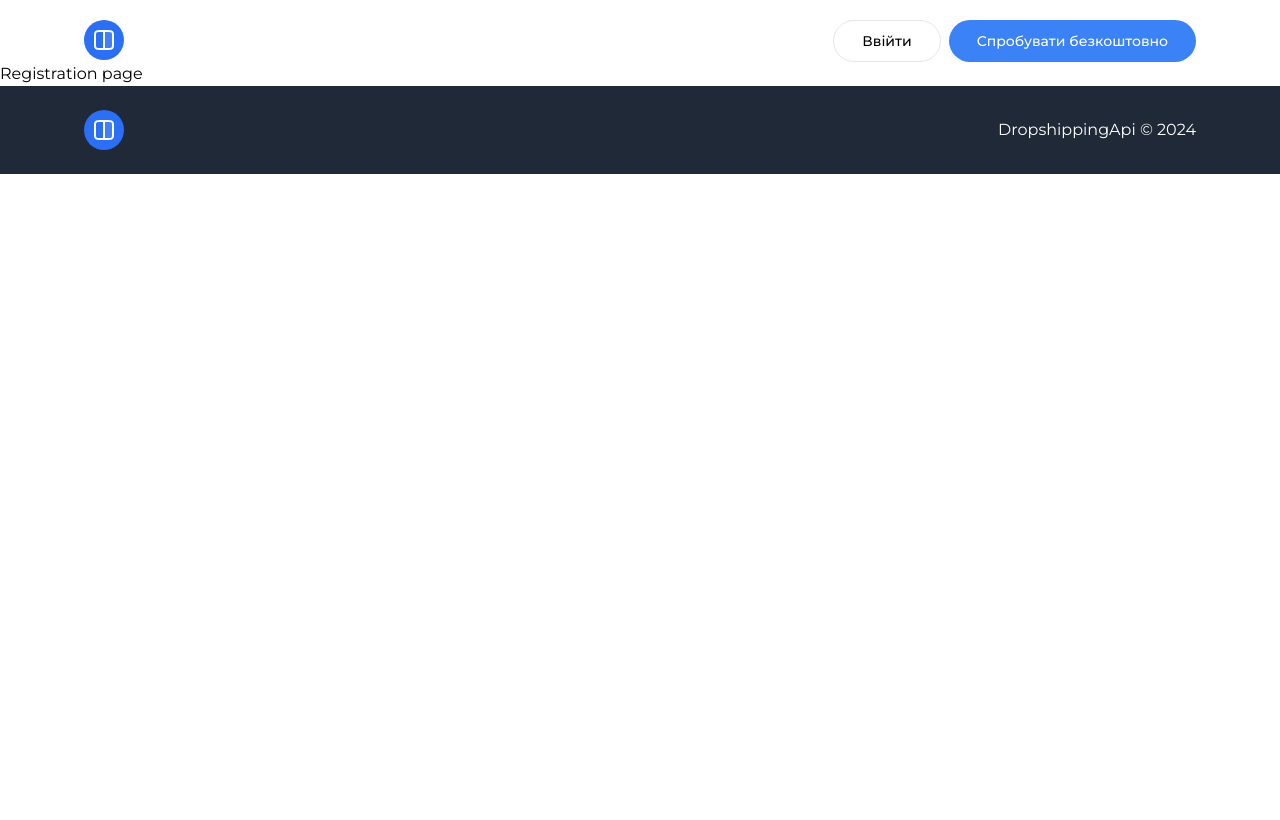
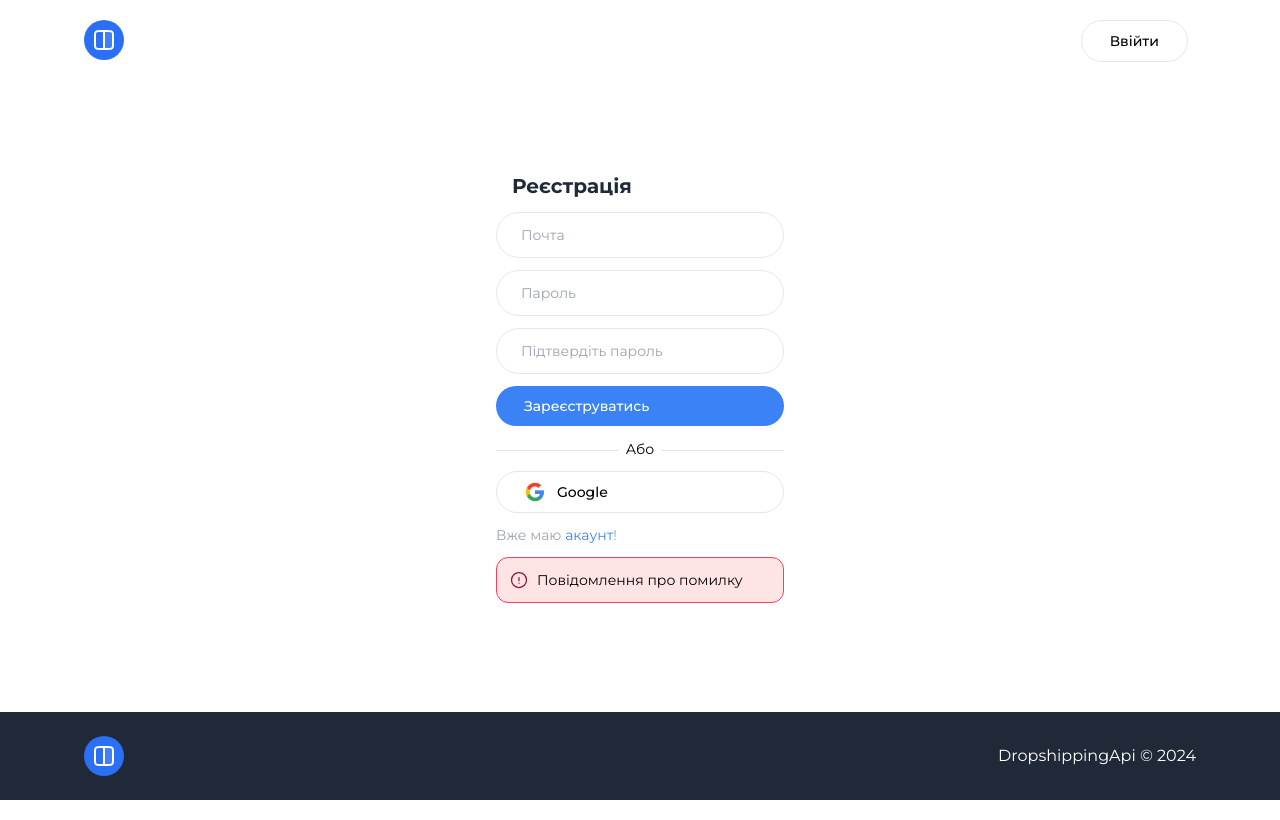
Before and after one commit to GineTik/DropshippingApi, a Next.js app in the folder frontend/: page /registration in a window 1280 px wide. Built offline with nearby package versions, Linux system fonts and the light colour scheme.

Commit message:
Added login and registration page

```diff
--- a/frontend/src/app/layout.tsx
+++ b/frontend/src/app/layout.tsx
@@ -22,10 +22,10 @@ export default function RootLayout({
 	return (
 		<html lang="en" className="h-full">
 			<body
-				className={`${montserrat.className} h-full bg-white dark:bg-zinc-900`}
+				className={`${montserrat.className} h-full bg-white dark:bg-zinc-900 flex flex-col`}
 			>
 				<Header />
-				<main className="w-full">{children}</main>
+				<main className="w-full flex-1">{children}</main>
 				<Footer />
 			</body>
 		</html>
--- /dev/null
+++ b/frontend/src/components/Authentication/ErrorMessage/ErrorMessage.tsx
@@ -0,0 +1,20 @@
+import DynamicHeroIcon from "@/components/Common/DynamicHeroIcon/DynamicHeroIcon";
+import React from "react";
+
+interface ErrorMessageProps {
+	children: string | string[];
+}
+
+const ErrorMessage = ({ children }: ErrorMessageProps) => {
+	return (
+		<div className="flex bg-rose-100 p-3 rounded-xl border border-rose-500">
+			<DynamicHeroIcon
+				icon="ExclamationCircleIcon"
+				className="min-w-5 w-5 text-rose-900"
+			/>
+			<span className="ml-2">{children}</span>
+		</div>
+	);
+};
+
+export default ErrorMessage;
--- /dev/null
+++ b/frontend/src/components/Authentication/Hr/Hr.tsx
@@ -0,0 +1,14 @@
+import React from "react";
+
+const HrWithText = () => {
+	return (
+		<>
+			<hr className="mt-3" />
+			<div className="-mt-6 text-center self-center bg-white px-2">
+				Або
+			</div>
+		</>
+	);
+};
+
+export default HrWithText;
--- /dev/null
+++ b/frontend/src/components/Authentication/Input/Input.tsx
@@ -0,0 +1,18 @@
+import React from "react";
+
+interface InputProps {
+	placeholder: string;
+	type: string;
+}
+
+const StyledInput = ({ placeholder, type }: InputProps) => {
+	return (
+		<input
+			className="border rounded-full py-3 px-6 outline-none"
+			placeholder={placeholder}
+			type={type}
+		/>
+	);
+};
+
+export default StyledInput;
--- a/frontend/src/components/Authentication/LoginPage.tsx
+++ b/frontend/src/components/Authentication/LoginPage.tsx
@@ -1,7 +1,51 @@
+"use client";
 import React from "react";
+import Section from "../Common/Section/Section";
+import H4 from "../Common/Headings/H4";
+import BlueButton from "../Common/Button/BlueButton";
+import BorderedButton from "../Common/Button/BorderedButton";
+import Link from "next/link";
+import HrWithText from "./Hr/Hr";
+import GoogleLogo from "../../../public/GoogleLogo.webp";
+import Image from "next/image";
+import RouteConstants from "../../../constants/RouteConstants";
+import Input from "./Input/Input";
 
 const LoginPage = () => {
-	return <div>Login page</div>;
+	return (
+		<Section className="flex justify-center items-center h-full">
+			<form action="" className="flex flex-col gap-3 w-72 text-sm">
+				<H4 className="ml-4">Вхід</H4>
+				<Input placeholder="Почта" type="email" />
+				<Input placeholder="Пароль" type="text" />
+				<BlueButton className="text-center" onClick={login}>
+					Увійти
+				</BlueButton>
+
+				<HrWithText />
+
+				<BorderedButton>
+					<Image
+						src={GoogleLogo.src}
+						alt="GoogleLogo"
+						width={20}
+						height={20}
+					/>
+					<span className="ml-3">Google</span>
+				</BorderedButton>
+				<Link
+					href={RouteConstants.Registration}
+					className="text-gray-400"
+				>
+					Ще не маю <span className="text-blue-500">акаунту</span>!
+				</Link>
+			</form>
+		</Section>
+	);
+};
+
+const login = () => {
+	console.log("Login");
 };
 
 export default LoginPage;
--- a/frontend/src/components/Authentication/RegistrationPage.tsx
+++ b/frontend/src/components/Authentication/RegistrationPage.tsx
@@ -1,7 +1,46 @@
+"use client";
 import React from "react";
+import H4 from "../Common/Headings/H4";
+import Section from "../Common/Section/Section";
+import Input from "./Input/Input";
+import BlueButton from "../Common/Button/BlueButton";
+import HrWithText from "./Hr/Hr";
+import BorderedButton from "../Common/Button/BorderedButton";
+import Image from "next/image";
+import Link from "next/link";
+import RouteConstants from "../../../constants/RouteConstants";
+import GoogleLogo from "../../../public/GoogleLogo.webp";
+import ErrorMessage from "./ErrorMessage/ErrorMessage";
 
 const RegistrationPage = () => {
-	return <div>Registration page</div>;
+	return (
+		<Section className="flex justify-center items-center h-full">
+			<form action="" className="flex flex-col gap-3 w-72 text-sm">
+				<H4 className="ml-4">Реєстрація</H4>
+				<Input placeholder="Почта" type="email" />
+				<Input placeholder="Пароль" type="text" />
+				<Input placeholder="Підтвердіть пароль" type="text" />
+				<BlueButton className="text-center">Зареєструватись</BlueButton>
+
+				<HrWithText />
+
+				<BorderedButton>
+					<Image
+						src={GoogleLogo.src}
+						alt="GoogleLogo"
+						width={20}
+						height={20}
+					/>
+					<span className="ml-3">Google</span>
+				</BorderedButton>
+				<Link href={RouteConstants.Login} className="text-gray-400">
+					Вже маю <span className="text-blue-500">акаунт</span>!
+				</Link>
+
+				<ErrorMessage>Повідомлення про помилку</ErrorMessage>
+			</form>
+		</Section>
+	);
 };
 
 export default RegistrationPage;
--- a/frontend/src/components/Common/Button/BaseButton.tsx
+++ b/frontend/src/components/Common/Button/BaseButton.tsx
@@ -6,11 +6,15 @@ export interface BaseButtonProps {
 	className?: string;
 	children: string | React.ReactElement | (string | React.ReactElement)[];
 	href?: string;
+	onClick?: React.MouseEventHandler<HTMLAnchorElement>;
 }
 
-const BaseButton = ({ className, children, href }: BaseButtonProps) => {
-	console.log(href);
-
+const BaseButton = ({
+	className,
+	children,
+	href,
+	onClick,
+}: BaseButtonProps) => {
 	return (
 		<Link
 			className={classNames(
@@ -21,6 +25,7 @@ const BaseButton = ({ className, children, href }: BaseButtonProps) => {
 				"inline-flex items-center"
 			)}
 			href={href ?? "#"}
+			onClick={onClick}
 		>
 			{children}
 		</Link>
--- a/frontend/src/components/Common/Header/Authentication.tsx
+++ /dev/null
@@ -1,23 +0,0 @@
-import React from "react";
-import BorderedButton from "../Button/BorderedButton";
-import BlueButton from "../Button/BlueButton";
-import RouteConstants from "../../../../constants/RouteConstants";
-
-const HeaderAuthentication = () => {
-	return (
-		<div className="text-sm font-medium flex">
-			<BorderedButton
-				className="mr-2 hidden md:block"
-				href={RouteConstants.Login}
-			>
-				Ввійти
-			</BorderedButton>
-			<BlueButton href={RouteConstants.Registration}>
-				Спробувати{" "}
-				<span className="ml-1 hidden sm:inline">безкоштовно</span>
-			</BlueButton>
-		</div>
-	);
-};
-
-export default HeaderAuthentication;
--- a/frontend/src/components/Common/Header/Header.tsx
+++ b/frontend/src/components/Common/Header/Header.tsx
@@ -1,5 +1,5 @@
 import React from "react";
-import HeaderAuthentication from "./Authentication";
+import HeaderAuthentication from "./HeaderAuthentication";
 import Image from "next/image";
 import Section from "../Section/Section";
 import Logo from "../../../../public/logo.svg";
--- /dev/null
+++ b/frontend/src/components/Common/Header/HeaderAuthentication.tsx
@@ -0,0 +1,33 @@
+"use client";
+import React from "react";
+import BorderedButton from "../Button/BorderedButton";
+import BlueButton from "../Button/BlueButton";
+import RouteConstants from "../../../../constants/RouteConstants";
+import { usePathname } from "next/navigation";
+import classNames from "classnames";
+
+const HeaderAuthentication = () => {
+	const pathname = usePathname();
+	return (
+		<div className="text-sm font-medium flex">
+			{pathname != RouteConstants.Login && (
+				<BorderedButton
+					className={classNames("mr-2 md:block", {
+						hidden: pathname != RouteConstants.Registration,
+					})}
+					href={RouteConstants.Login}
+				>
+					Ввійти
+				</BorderedButton>
+			)}
+			{pathname != RouteConstants.Registration && (
+				<BlueButton href={RouteConstants.Registration}>
+					Спробувати{" "}
+					<span className="ml-1 hidden sm:inline">безкоштовно</span>
+				</BlueButton>
+			)}
+		</div>
+	);
+};
+
+export default HeaderAuthentication;
```
Also changed, not shown: frontend/public/GoogleLogo.webp (added).
